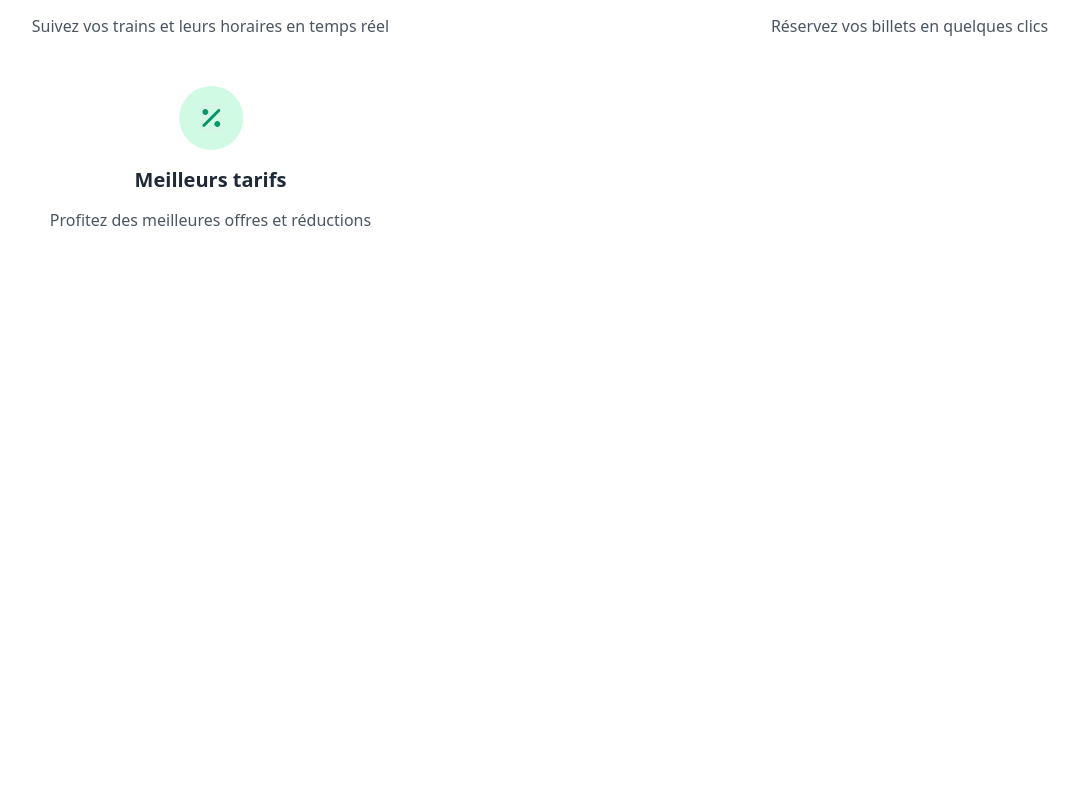
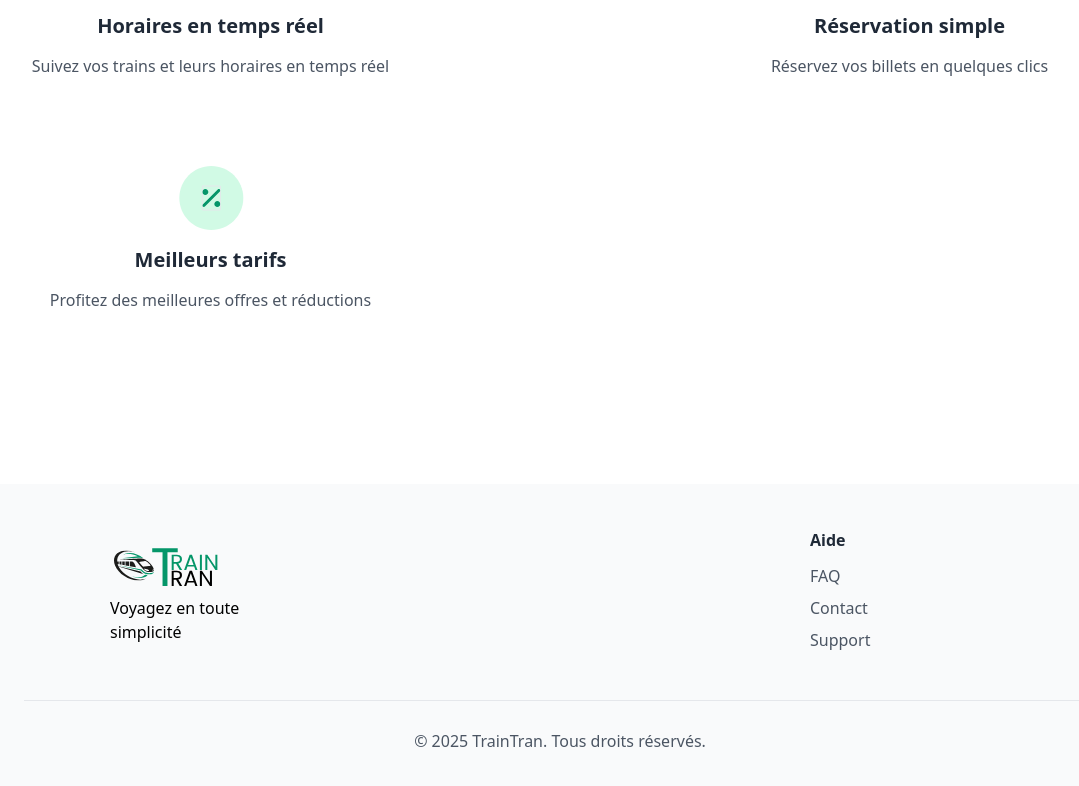
Before and after one commit to KirushieldDev/Train-tran, a React (Vite) app: page / in a window 1280 px wide. Shown: the part 756-1542 px from the top of the page, without its empty margins (80-1159 px from the left). Before the commit the page ends 1000 px from the top, so only its background shows below. Built offline with nearby package versions, Linux system fonts and the light colour scheme.

Commit message:
TRA-2: Add end of homepage (footer)

```diff
--- /dev/null
+++ b/src/components/Footer/Footer.tsx
@@ -0,0 +1,23 @@
+import * as React from "react";
+import { FooterLogo } from "./FooterLogo";
+import { FooterHelp } from "./FooterHelp";
+import { FooterCopyright } from "./FooterCopyright";
+
+export const Footer: React.FC = () => {
+    return (
+        <footer className="w-full bg-gray-50 px-20 py-12">
+            <div className="flex flex-col gap-12 items-center px-6 py-0 w-full">
+                {/* Logo et Aide, centrés avec un espace plus grand entre eux */}
+                <div className="flex justify-center items-center w-full gap-[500px]">
+                    <FooterLogo />
+                    <FooterHelp />
+                </div>
+
+                {/* Copyright */}
+                <FooterCopyright />
+            </div>
+        </footer>
+    );
+};
+
+export default Footer;
--- /dev/null
+++ b/src/components/Footer/FooterCopyright.tsx
@@ -0,0 +1,9 @@
+import React from "react";
+
+export const FooterCopyright: React.FC = () => {
+    return (
+        <div className="pt-8 w-full text-base leading-4 text-center text-gray-600 border-t border-gray-200">
+            © 2025 TrainTran. Tous droits réservés.
+        </div>
+    );
+};
--- /dev/null
+++ b/src/components/Footer/FooterHelp.tsx
@@ -0,0 +1,26 @@
+import React from "react";
+
+export const FooterHelp: React.FC = () => {
+    return (
+        <nav className="flex flex-col gap-4 justify-center items-start w-[200px]">
+            <h2 className="text-base font-semibold leading-4 text-gray-800 text-start ">Aide</h2>
+            <ul className="flex flex-col gap-2">
+                <li>
+                    <a href="#faq" className="text-base leading-4 text-gray-600">
+                        FAQ
+                    </a>
+                </li>
+                <li>
+                    <a href="#contact" className="text-base leading-4 text-gray-600">
+                        Contact
+                    </a>
+                </li>
+                <li>
+                    <a href="#support" className="text-base leading-4 text-gray-600">
+                        Support
+                    </a>
+                </li>
+            </ul>
+        </nav>
+    );
+};
--- /dev/null
+++ b/src/components/Footer/FooterLogo.tsx
@@ -0,0 +1,11 @@
+import React from "react";
+import Logo from "../../assets/Header/Logo.tsx";
+
+export const FooterLogo: React.FC = () => {
+    return (
+        <div className="flex flex-col gap-1.5 items-start text-left w-[200px]">
+            <Logo />
+            <p>Voyagez en toute simplicité</p>
+        </div>
+    );
+};
--- a/src/components/Home/FeatureCard.tsx
+++ b/src/components/Home/Features/FeatureCard.tsx
@@ -17,7 +17,7 @@ export const FeatureCard: React.FC<FeatureCardProps> = ({
                                                         }) => {
     return (
         <article
-            className={`flex flex-col items-center self-stretch px-2 pb-2 my-auto min-w-60 w-[389px] ${className}`}
+            className={`flex flex-col items-center mt-10 self-stretch px-2 pb-2 my-auto min-w-60 w-[389px] ${className}`}
         >
             <div className="w-16 h-16">{icon}</div> {/* Affichage de l'icône */}
             <h2 className="mt-4 text-xl font-semibold text-gray-800">
--- a/src/components/Home/Features.tsx
+++ b/src/components/Home/Features/Features.tsx
@@ -1,10 +1,10 @@
 "use client";
 
 import * as React from "react";
-import { FeatureCard } from "./FeatureCard";
-import Timer from "../../assets/Home/TImer.tsx";
-import Ticket from "../../assets/Home/Ticket.tsx";
-import Reduction from "../../assets/Home/Reduction.tsx";
+import { FeatureCard } from "./FeatureCard.tsx";
+import Timer from "../../../assets/Home/TImer.tsx";
+import Ticket from "../../../assets/Home/Ticket.tsx";
+import Reduction from "../../../assets/Home/Reduction.tsx";
 
 export const Features: React.FC = () => {
     const features = [
@@ -29,7 +29,7 @@ export const Features: React.FC = () => {
     ];
 
     return (
-        <section className="flex flex-wrap gap-10 justify-between items-center px-24 leading-none text-center bg-black bg-opacity-0 max-md:px-5">
+        <section className="flex flex-wrap gap-10 justify-between items-center px-24 leading-none text-center mb-40">
             {features.map((feature, index) => (
                 <FeatureCard
                     key={index}
--- a/src/components/Home/Form/SearchButton.tsx
+++ b/src/components/Home/Form/SearchButton.tsx
@@ -3,8 +3,8 @@ import Search from "../../../assets/Home/Search.tsx";
 
 export const SearchButton: React.FC = () => {
     return (
-        <button className="mt-6 w-full text-base font-medium text-center text-white whitespace-nowrap max-w-[832px] min-h-[47px] max-md:max-w-full">
-            <div className="flex flex-wrap flex-1 gap-2 justify-center items-center bg-emerald-600 rounded-lg size-full max-md:max-w-full">
+        <button className="mt-6 w-full text-base font-medium text-center text-white whitespace-nowrap max-w-[832px] min-h-[47px]">
+            <div className="flex flex-wrap flex-1 gap-2 justify-center items-center bg-emerald-600 rounded-lg size-full h-10">
                 <Search />
                 <span className="self-stretch my-auto w-[92px]">Rechercher</span>
             </div>
--- a/src/components/Home/Form/SearchForm.tsx
+++ b/src/components/Home/Form/SearchForm.tsx
@@ -8,7 +8,7 @@ import Calendar from "../../../assets/Home/Calendar.tsx";
 
 export const SearchForm: React.FC = () => {
     return (
-        <form className="flex flex-col items-center w-full max-md:max-w-full">
+        <form className="flex flex-col items-center w-full">
             <div className="flex flex-wrap gap-6 items-start w-full">
                 <FormInput
                     label="Gare de départ"
--- a/src/components/Home/Form/SearchSection.tsx
+++ b/src/components/Home/Form/SearchSection.tsx
@@ -4,18 +4,18 @@ import { SearchForm } from "./SearchForm";
 
 export default function SearchSection() {
     return (
-        <section className="flex relative flex-col justify-center px-20 py-16 min-h-[573px] max-md:px-5">
+        <section className="flex relative flex-col justify-center px-20 py-16 min-h-[573px] ">
             <img
                 src="/Background.svg"
                 alt=""
                 className="object-cover absolute inset-0 size-full"
             />
-            <div className="flex relative flex-col w-full max-md:max-w-full">
-                <header className="flex flex-col items-center w-full leading-none text-center text-white max-md:max-w-full">
-                    <h1 className="text-4xl font-bold max-md:max-w-full">
+            <div className="flex relative flex-col w-full ">
+                <header className="flex flex-col items-center w-full leading-none text-center text-white ">
+                    <h1 className="text-4xl font-bold ">
                         Trouvez votre train idéal
                     </h1>
-                    <p className="mt-5 text-lg max-md:max-w-full">
+                    <p className="mt-5 text-lg ">
                         Voyagez en toute simplicité à travers la France
                     </p>
                 </header>
--- a/src/pages/Home/Home.tsx
+++ b/src/pages/Home/Home.tsx
@@ -1,6 +1,7 @@
 import Header from "../../components/Header/Header.tsx";
-import Features from "../../components/Home/Features.tsx";
+import Features from "../../components/Home/Features/Features.tsx";
 import SearchSection from "../../components/Home/Form/SearchSection.tsx";
+import Footer from "../../components/Footer/Footer.tsx";
 
 
 function Home() {
@@ -9,6 +10,7 @@ function Home() {
             <Header/>
             <SearchSection/>
             <Features/>
+            <Footer/>
         </>
 
     )
```
